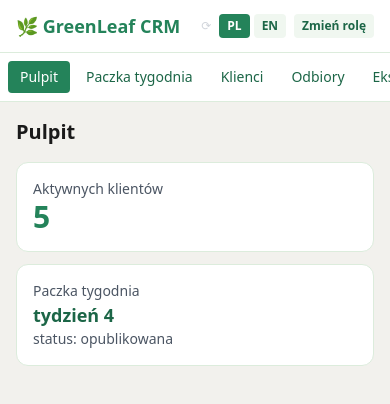
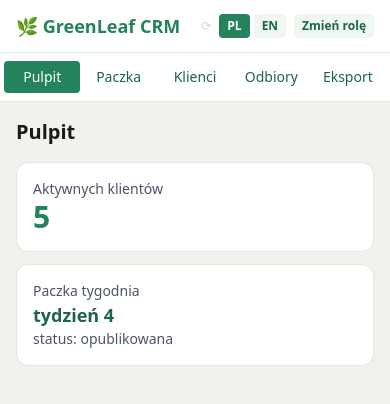
Before and after one commit to PawelSroczynski/greenleaf-crm, a Next.js app: page / in a window 390 px wide. Both pictures are taken after a click on the button 195 px from the left and 225 px from the top of the page. Shown: the top 404 px of the page. Built offline with nearby package versions, Linux system fonts and the light colour scheme.

Commit message:
fix(nav): menu admina miesci sie na ekranie mobilnym (Eksport bylo uciete)
- etykieta nav "Paczka tygodnia" -> "Paczka" (naglowek modulu zostaje pelny)
- taby flex-1 z ciasniejszym paddingiem, rownomiernie rozlozone
- headless 390px: 5 tabow widocznych, zero scrolla poziomego

```diff
--- a/components/AdminShell.tsx
+++ b/components/AdminShell.tsx
@@ -74,7 +74,7 @@ export function AdminShell() {
 
       <nav
         aria-label={t('admin.dashboard.title')}
-        className="flex gap-1 overflow-x-auto border-b border-leaf-100 bg-white px-2 py-2"
+        className="flex border-b border-leaf-100 bg-white px-1 py-2"
       >
         {SECTIONS.map((s) => (
           <button
@@ -82,7 +82,7 @@ export function AdminShell() {
             type="button"
             onClick={() => setActive(s)}
             aria-current={active === s ? 'page' : undefined}
-            className={`whitespace-nowrap rounded px-3 py-1.5 text-sm font-medium ${
+            className={`min-w-0 flex-1 whitespace-nowrap rounded px-1 py-1.5 text-center text-sm font-medium ${
               active === s ? 'bg-leaf-600 text-white' : 'text-leaf-700 hover:bg-leaf-50'
             }`}
           >
--- a/locales/en.json
+++ b/locales/en.json
@@ -23,7 +23,7 @@
   "admin": {
     "nav": {
       "dashboard": "Dashboard",
-      "weeklyPackage": "Weekly box",
+      "weeklyPackage": "Box",
       "clients": "Clients",
       "pickups": "Pickups",
       "export": "Export"
--- a/locales/pl.json
+++ b/locales/pl.json
@@ -23,7 +23,7 @@
   "admin": {
     "nav": {
       "dashboard": "Pulpit",
-      "weeklyPackage": "Paczka tygodnia",
+      "weeklyPackage": "Paczka",
       "clients": "Klienci",
       "pickups": "Odbiory",
       "export": "Eksport"
```
Also changed, not shown: 1 other file (tests, documents, lock files or other folders).
